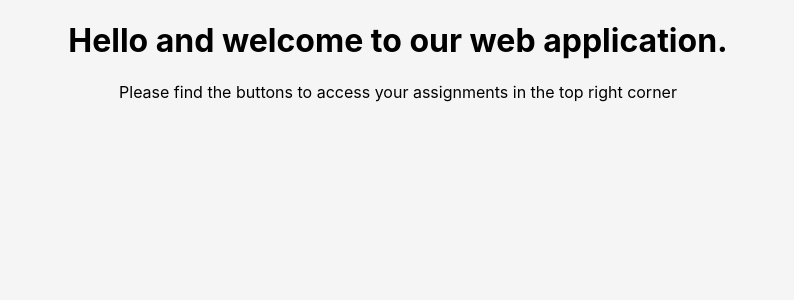
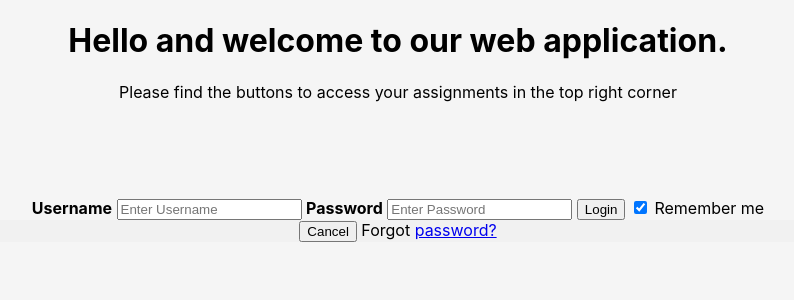
Before and after one commit to udaychhina/acit2911, a Flask app: page /welcome in a window 1280 px wide. Shown: the part 118-418 px from the top of the page, without its empty margins (242-1036 px from the left). Run offline with Flask 2, Linux system fonts and the light colour scheme.

Commit message:
added login template

```diff
--- a/static/css/styles.css
+++ b/static/css/styles.css
@@ -281,3 +281,7 @@
 .welcome {
   text-align: center;
 }
+
+.space {
+  margin-bottom: 12vh;
+}
--- a/templates/welcome.html
+++ b/templates/welcome.html
@@ -10,6 +10,27 @@
 <div class="welcome">
     <h1 class="header-text">Hello and welcome to our web application.</h1>
     <p>Please find the buttons to access your assignments in the top right corner</p>
+    <p class="space"></p>
+    <!--https://www.w3schools.com/howto/howto_css_login_form.asp-->
+    <form action="action_page.php" method="post">
+        <div class="container">
+          <label for="uname"><b>Username</b></label>
+          <input type="text" placeholder="Enter Username" name="uname" required>
+
+          <label for="psw"><b>Password</b></label>
+          <input type="password" placeholder="Enter Password" name="psw" required>
+
+          <button type="submit">Login</button>
+          <label>
+            <input type="checkbox" checked="checked" name="remember"> Remember me
+          </label>
+        </div>
+
+        <div class="container" style="background-color:#f1f1f1">
+          <button type="button" class="cancelbtn">Cancel</button>
+          <span class="psw">Forgot <a href="#">password?</a></span>
+        </div>
+      </form>
 </div>
 
 {% endblock %}
```
